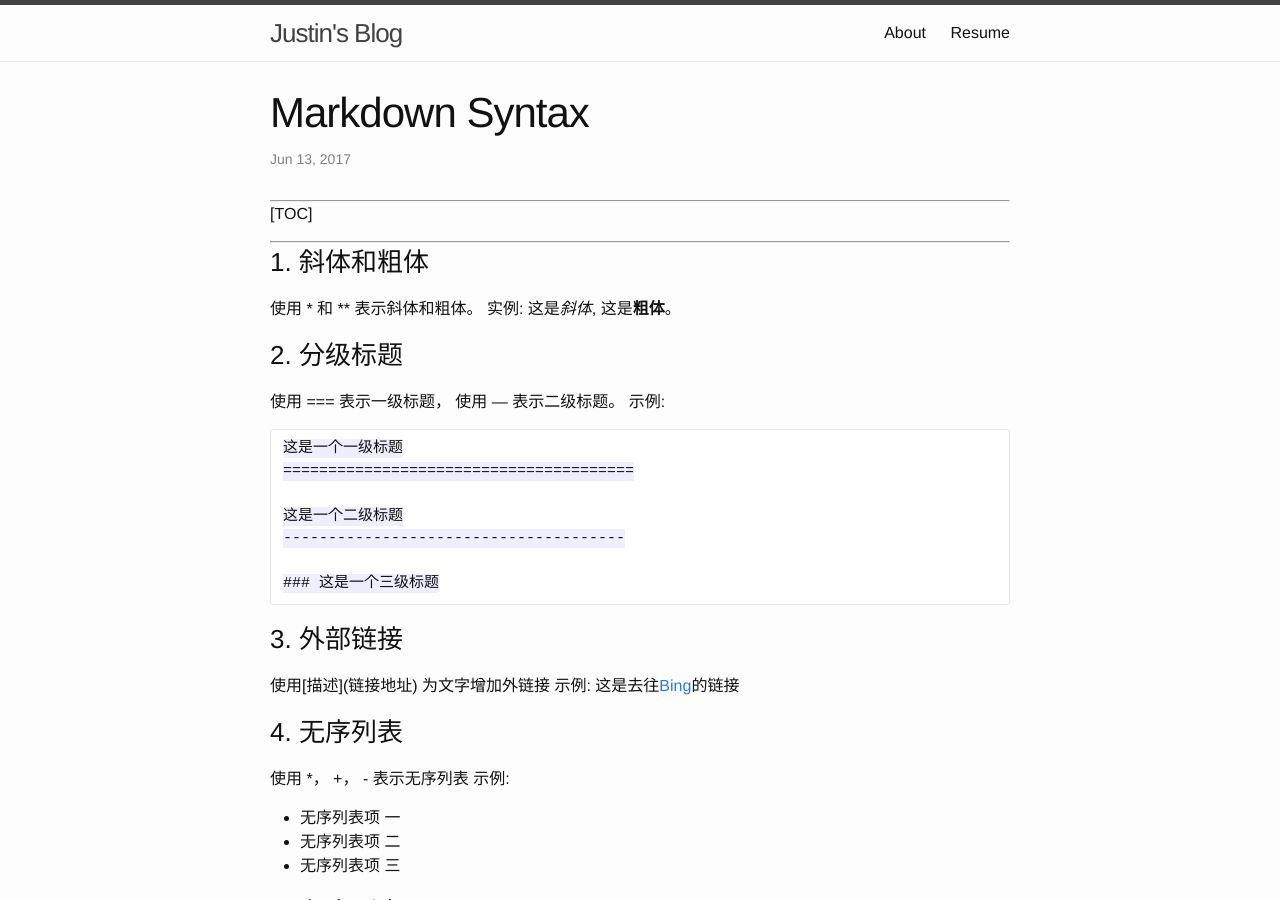
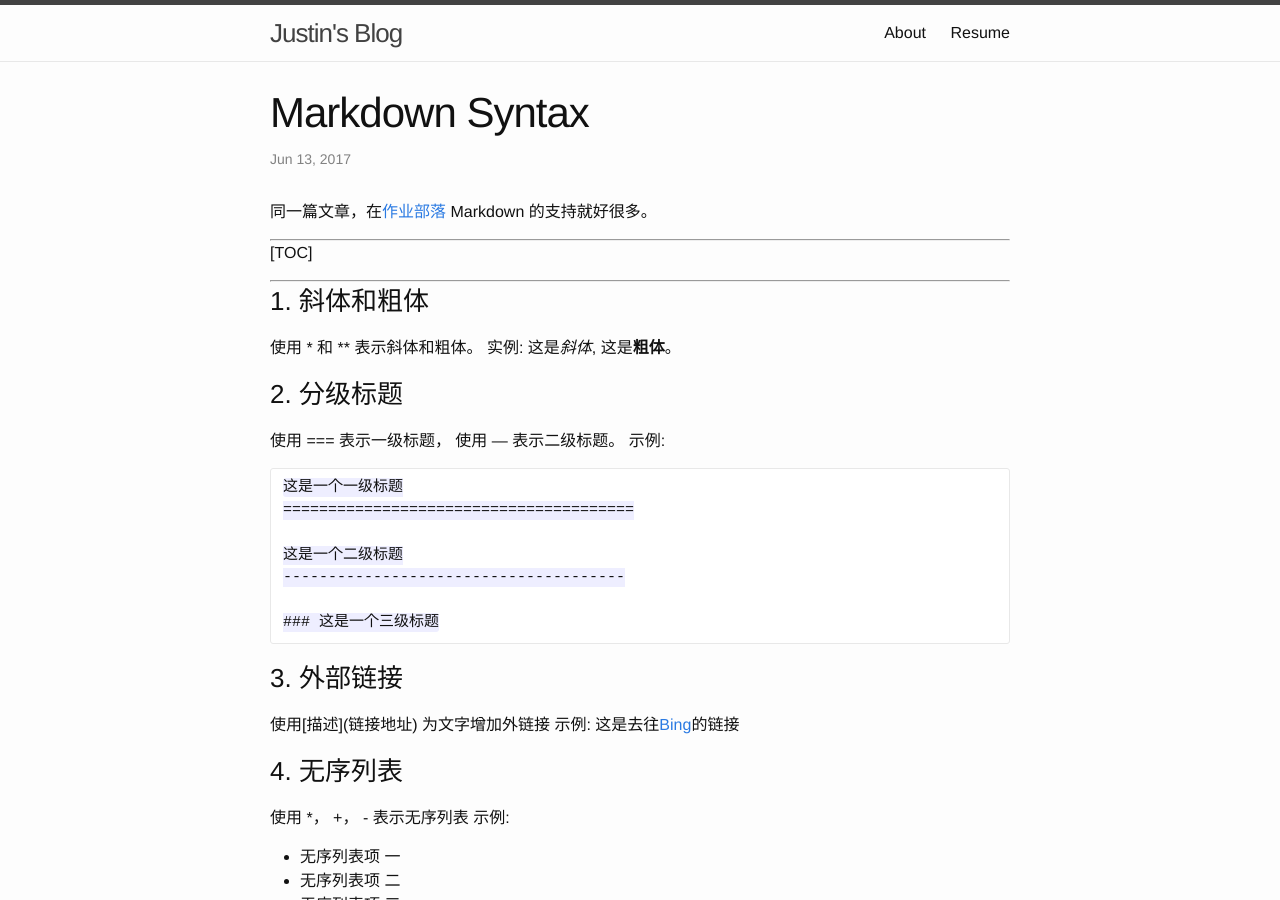
Before and after one commit to mojing1999/mojing1999.github.io, a Jekyll site: the page built from _posts/2017-06-13-markdown-syntax.md, in a window 1280 px wide and 900 px high. Built offline with Jekyll 4.4.1, drawn with Linux system fonts in a browser that asks for light colours; comment, search, counter and statistics services are not loaded.

Commit message:
Add link to markdown syntax document

```diff
--- a/_posts/2017-06-13-markdown-syntax.md
+++ b/_posts/2017-06-13-markdown-syntax.md
@@ -9,7 +9,7 @@ tags: [markdown, study]
 
 ---
 
-
+同一篇文章，在[作业部落](https://www.zybuluo.com/mojing1999/note/738732) Markdown 的支持就好很多。
 
 ---
 
```
